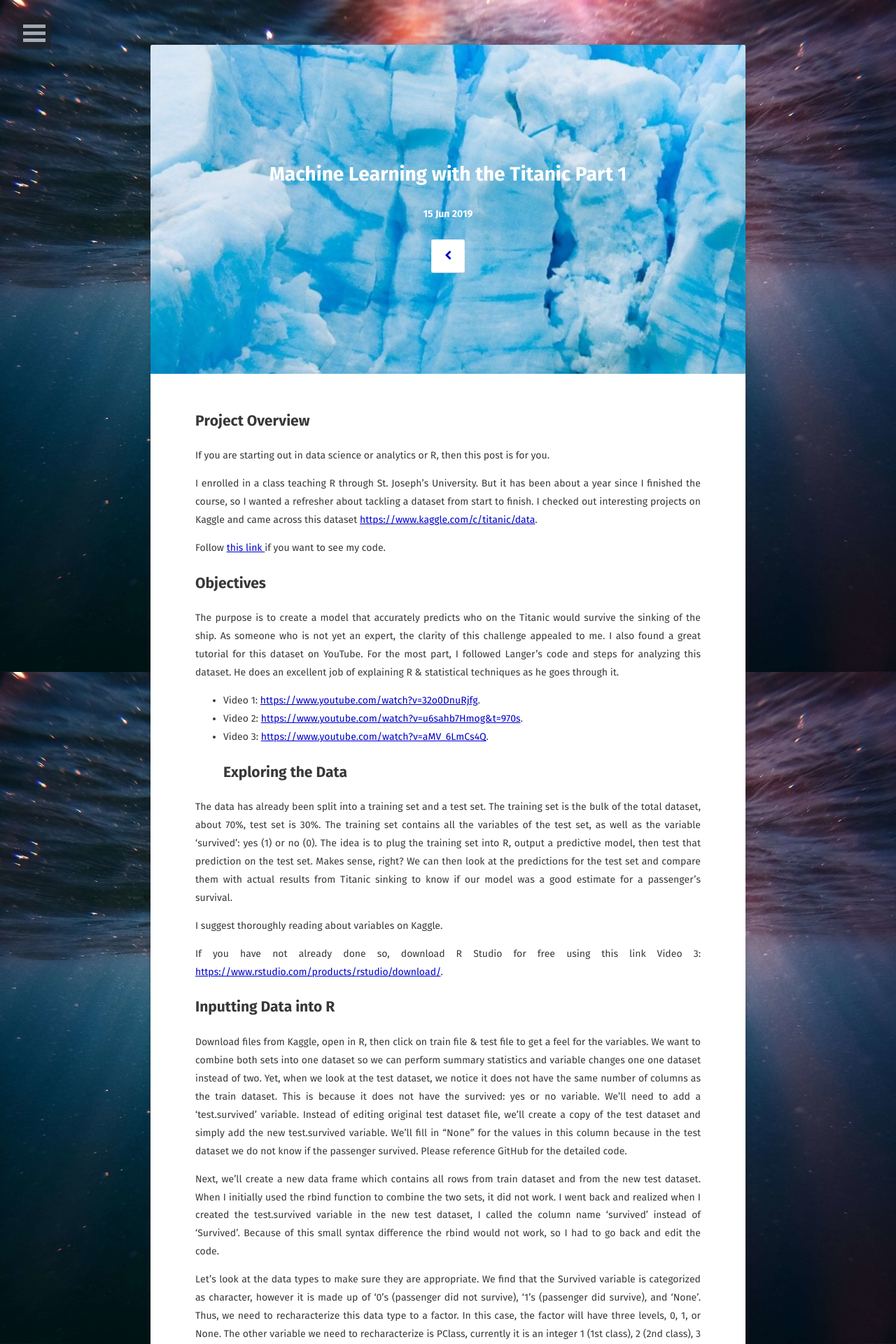
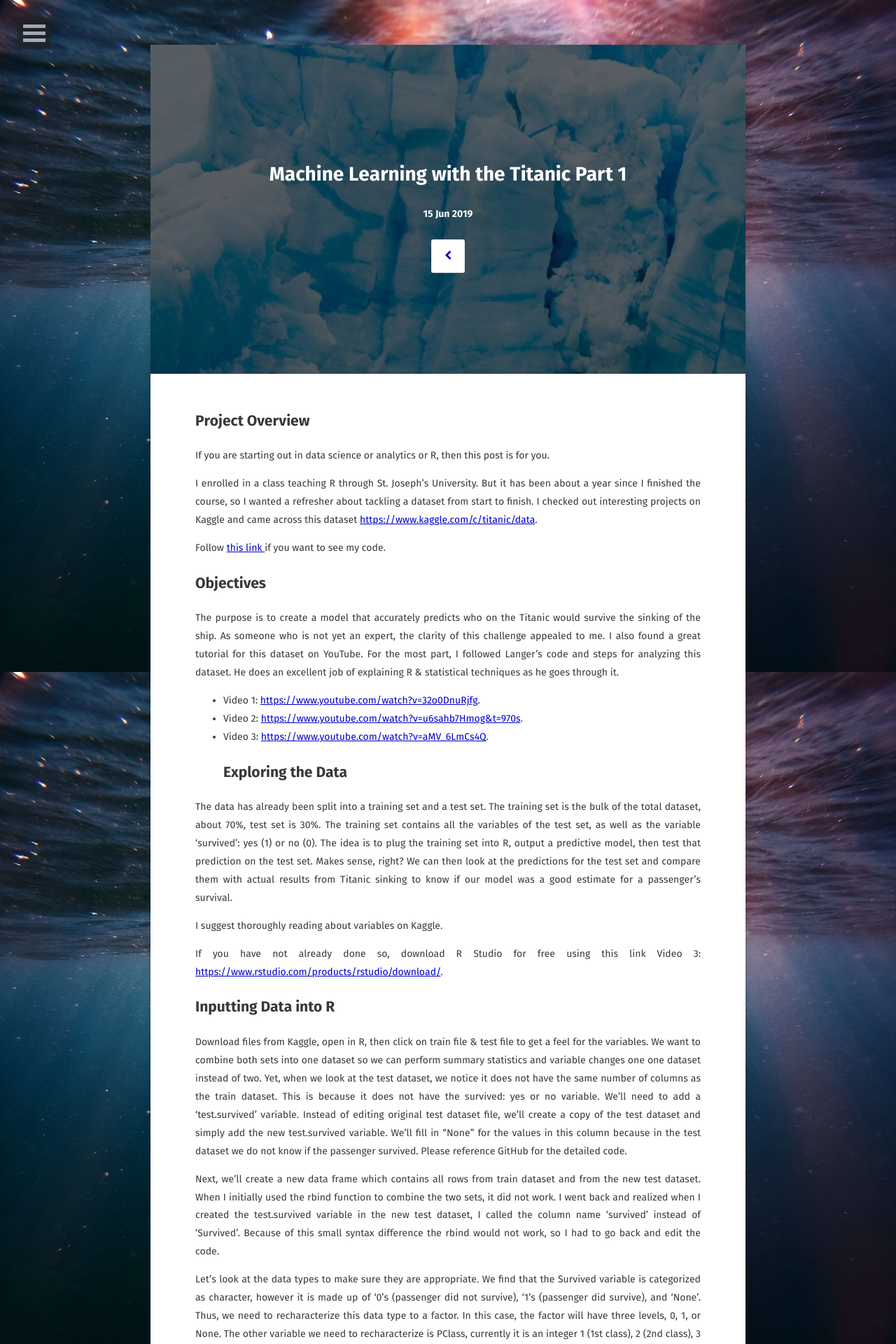
Before and after one commit to sarahschirduan/sarahschirduan.github.io, a Jekyll site: the page built from _posts/2019-06-15-titanic-part1.md, in a window 1280 px wide. Shown: the top 1920 px of the page at 70% size. Built offline with Jekyll 4.4.1, drawn with Linux system fonts in a browser that asks for light colours; some web fonts are replaced.

Commit message:
Update site.scss

```diff
--- a/_sass/site.scss
+++ b/_sass/site.scss
@@ -204,7 +204,7 @@ header .entry-meta {
         margin-right: -4rem;
         margin-top: -2rem;
         border-radius: 3px 3px 0 0;
-        background-color: rgba($white, 0.6);
+        background-color: rgba($black, 0.6);
         background-blend-mode: multiply;
         background-position: center center;
     }
@@ -215,7 +215,7 @@ header .entry-meta {
         margin-right: -4rem;
         margin-top: -2rem;
         border-radius: 3px 3px 0 0;
-        background-color: rgba($white, 0.6);
+        background-color: rgba($black, 0.6);
         background-blend-mode: multiply;
         background-position: center center;
     }
```
